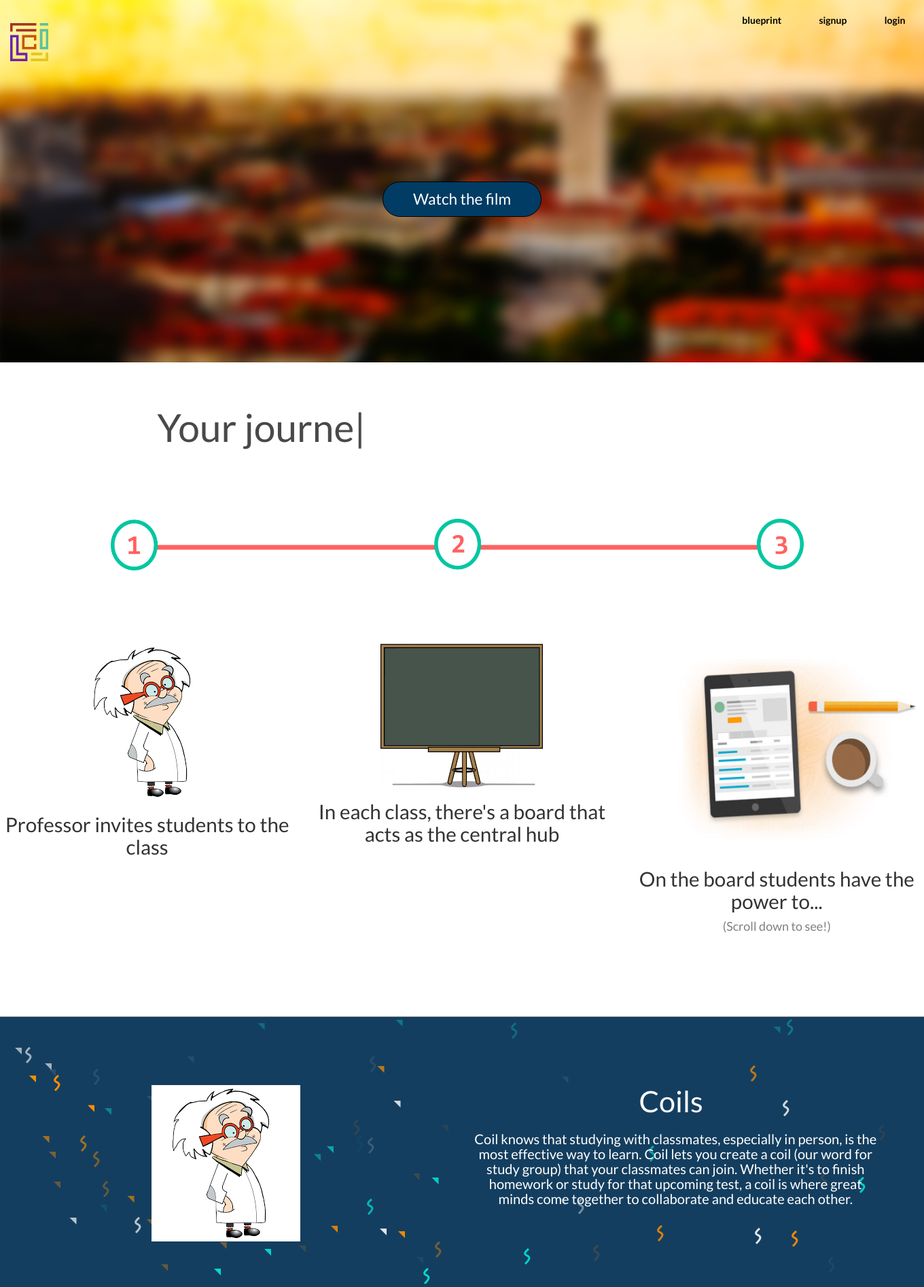
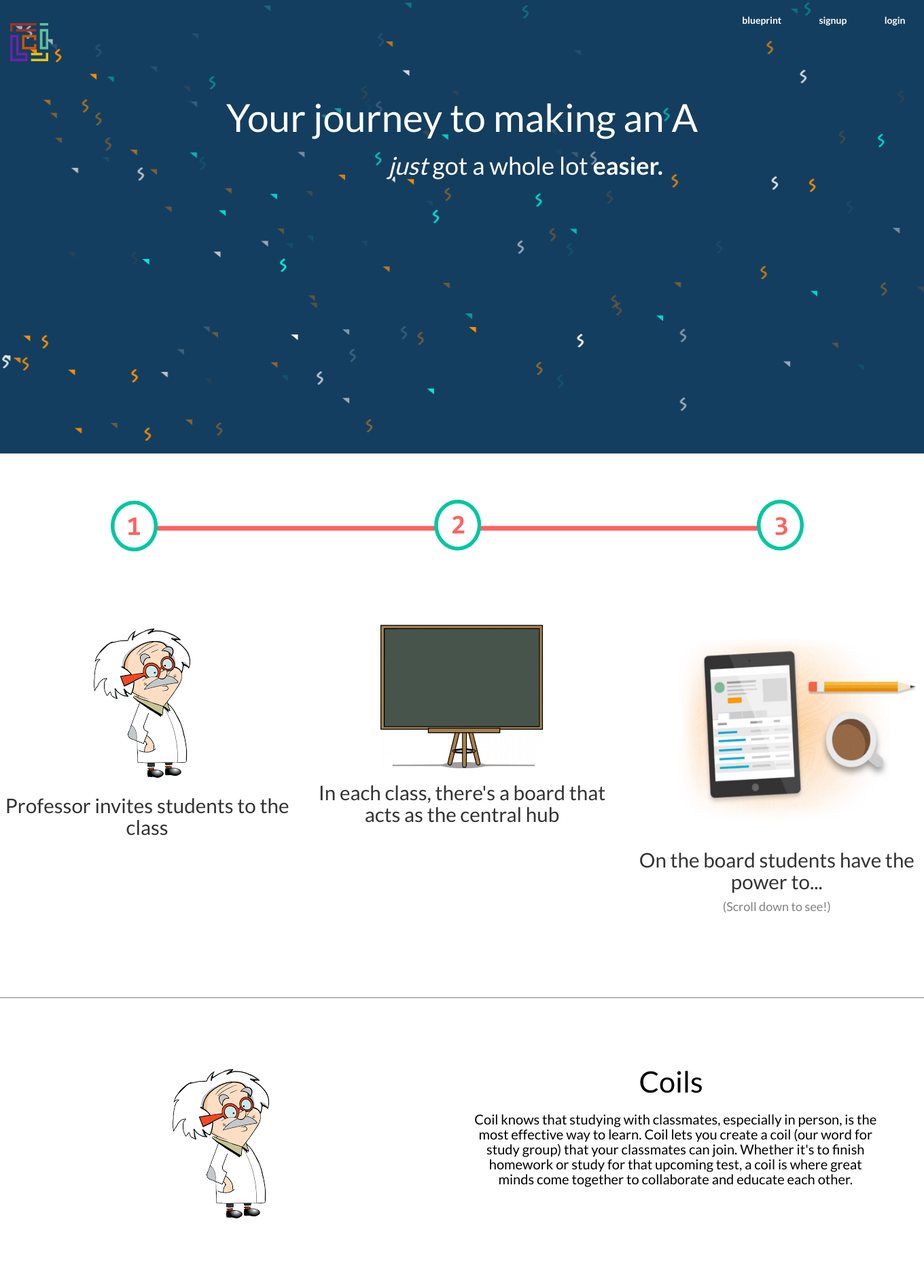
Before and after one commit to NicolasPerl/coil-landing-page-2, a PHP site: page /product.php in a window 1360 px wide; the page is wider, and only the part inside the window is pictured. Shown: the top 1893 px of that part at 68% size. Run offline with PHP 8.4, Linux system fonts and the light colour scheme; some libraries are stand-ins or nearby versions.

Commit message:
product page improvements

```diff
--- a/product.php
+++ b/product.php
@@ -34,90 +34,44 @@
   </head>
 
   <body>
-      <div class="background-image">
-      </div> <!-- background-image-->
-
       <!--<div class="container">-->
         <div class="row row1">
           <div class="col-lg-12">
+            <canvas id='confeti'></canvas>
+
             <a class="navbar-brand" href="/index.php">
                   <img id="logo" alt="Brand" src="images/coil_logo_clear.png">
             </a>
+
+            <!-- Login buttons-->
             <div class="loginButtons">
               <a class="button" href="#" id="loginButton"><strong>login</strong></a>
               <a class="button" href="#" id="signupButton"><strong>signup</strong></a>
-              <a class="button" href="#" id="blueprint"><strong>blueprint</strong></a>
+              <a class="button" href="/proof.php" id="blueprint"><strong>blueprint</strong></a>
             </div>
 
           </div>
-
-        </div>
-
-
-
-
-<!--
-          <nav class="navbar navbar-default">
-            <div class="container-fluid">
-              <div class="navbar-header">
-                <a class="navbar-brand" href="/index.php">
-                  <img id="logo" alt="Brand" src="images/coil_logo_clear.png">
-                </a>
-              </div>
-              <div class="loginButtons">
-                <ul class="nav navbar-nav">
-                  <li class="button"><a href="#" id="loginButton"><strong>login</strong></a></li>
-                  <li class="button"><a href="#" id="signupButton"><strong>signup</strong></a></li>
-                  <li class="button"><a href="#" id="blueprint"><strong>blueprint</strong></a></li>
-                </ul>
-              </div>
-            </div>
-          </nav>
--->
-
-
-<!--
-            <nav class="navbar fixed-top navbar-light bg-faded">
-
-              <div class="navbar-brand">
-                <div class="loginButtons" id="button">
-                <a class="button" href="#" id="loginButton"><strong>login</strong></a>
-                <a class="button" href="#" id="signupButton"><strong>signup</strong></a>
-                <a class="button" href="#" id="blueprint"><strong>blueprint</strong></a>
-                </div>
-              </div>
-            </nav>
-            -->
-
-                <!--<div class="container-fluid">-->
-
-
-            <!-- Login buttons-->
-
-
-
-          </div> <!-- row 1 -->
+        </div> <!-- row 1 -->
         <div class="row row2">
           <div class="col-sm-12">
-            <form class="coil-vid-button text-center" action="/product_video.php">
-                <button id="coil-vid-button" class="btn btn-default btn-lg" type="submit">Watch the film</button>
-            </form>
+            <h1 class="headline text-center">Your journey to making an A</h1>
+            <h1><em>just</em> got a whole lot <strong>easier.</strong></h1>
           </div> <!-- col -->
         </div> <!-- row 2 -->
-     <!-- </div>  container-fluid -->
+     <!-- </div>  container-->
 
       <!--<div class="container">-->
         <div class="row row3">
           <div class="col-sm-12">
 
-          <!-- typed.js injection -->
+          <!-- typed.js injection
             <div class="type-wrap">
                <div id="typed-strings">
                   <h1 class="headline text-center">Your journey to making an A</h1>
                   <h1><em>just</em> got a whole lot <strong>easier.</strong></h1>
                 </div>
               <span id="typed" style="white-space:pre;"></span>
-            </div>
+            </div>-->
             <!-- typed.js ends here -->
 
             <!--<h1 class="headline text-center">Your journey to making an A+ just got a whole lot easier</h1>-->
@@ -161,7 +115,7 @@
 
         <!-- coils -->
         <div class="coils">
-          <canvas id='confeti'></canvas>
+          <!--<canvas id='confeti'></canvas>-->
             <div class="row row5 text-center">
               <div class="col-md-6">
                 <img id="coil-image" src="/images/prof.png">
--- a/styles/product.css
+++ b/styles/product.css
@@ -2,16 +2,6 @@ body {
 	font-family: 'Lato', sans-serif;
 	background-color: white;
 	margin: 0;
-}
-
-.background-image {
-	height: 400pt;
-    background-image: url(/images/hero-bg-lg.png);
-    /*background-color: #FF6161;*/
-    width: 100%;
-    position: absolute;
-    top:0;
-    z-index: -100;
 }
 
 .navbar-default {
@@ -31,25 +21,9 @@ body {
 }
 
 /* Buttons */
-li {
-	display: inline-block;
-	float: right;
-	position: relative;
-	/*margin-left: 550%;*/
-	margin-top: 2%;
-}
-
-/*
-.loginButtons {
-	position: relative;
-	z-index: 100;
-	/*width:100%;
-}
-*/
-
 
 .loginButtons a:link, a:visited {
-    color: black;
+    color: white;
     padding: 6px 14px;
     text-align: center;
     text-decoration: none;
@@ -58,7 +32,7 @@ li {
 }
 
 .loginButtons a:hover, a:active {
-    background-color: #e4e4e4;
+    background-color: black;
     border-radius: 12px;
 
 }
@@ -85,32 +59,26 @@ li {
 	margin: 1%;
 }
 
-/*
-#blueprint {
-	margin-top: 20pt;
-	background-color: transparent;
-	border-color: black;
-}
-*/
 
 .row1 {
 	height: 50pt
 }
-/*
-.tutor-background {
-	background-image: url(/images/tutor.jpg);
-	width: 100%;
-    position: absolute;
-    /*z-index: -100;
-    height: 20pc;
-    background-repeat: no-repeat;
 
-
-}
-*/
 .row2 {
 	height: 350pt;
 }
+
+.row2 h1 {
+	color: white;
+	position: relative;
+	z-index: 1000;
+    text-shadow: 2px 2px #143E5F;
+}
+
+.row2 em {
+	margin-left: 42%;
+}
+
 
 #coil-vid-button {
 	width: 175pt;
@@ -250,10 +218,9 @@ h2 {
 /* Confeti Background */
 #confeti {
 	width: 100%;
-	min-height: 200pt;
+	height: 500pt;
 	margin: 0;
 	background-color: #143E5F;
-	/*background-color: #001E4C;*/
 	position: absolute;
 	overflow: hidden;
 	z-index: -100;
@@ -268,12 +235,12 @@ h2 {
 
 .coil-headline {
 	margin-top: 15%;
-	color: white;
+	color: black;
 	margin-right: 12%;
 }
 
 .row5 h3 {
-	color: white;
+	color: black;
 	margin-right: 10%;
 }
 
```
